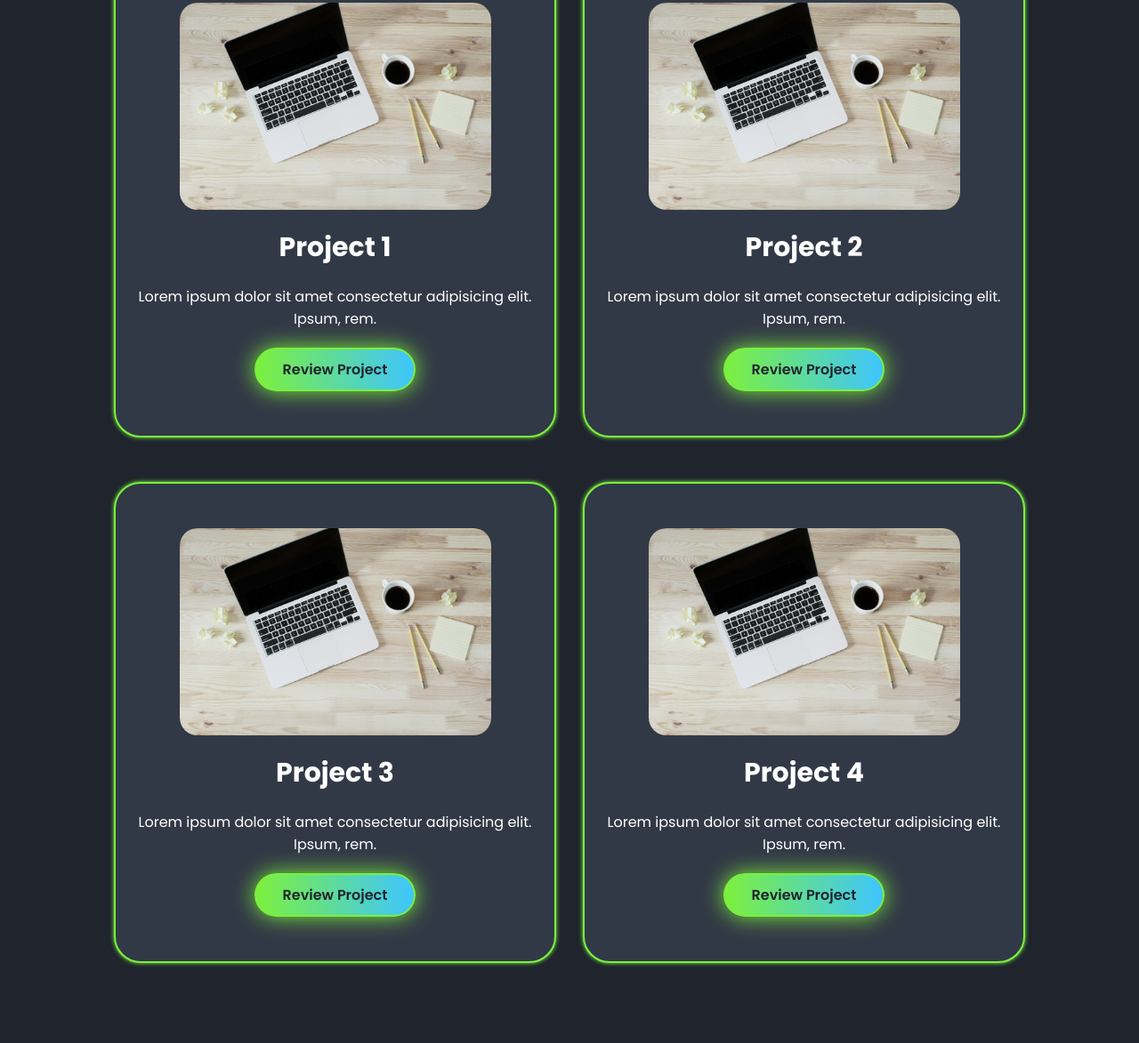
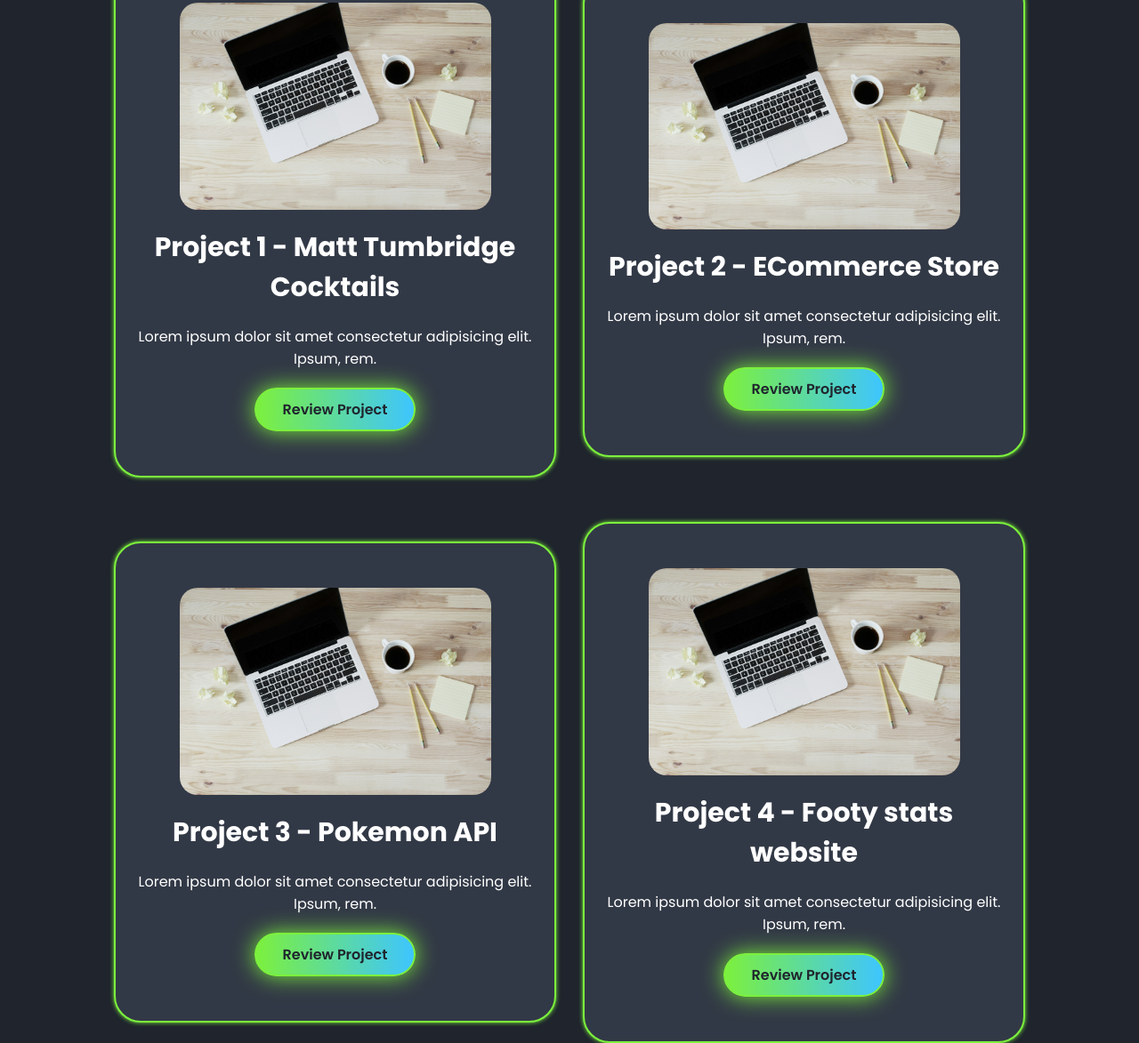
Before and after one commit to Deano1592/dean-ridgwell-portfolio, a plain HTML site: page index.html in a window 1280 px wide. Shown: the part 2321-3494 px from the top of the page at 89% size. Drawn offline with nearby package versions, Linux system fonts and the light colour scheme.

Commit message:
Tidying up

```diff
--- a/index.html
+++ b/index.html
@@ -96,7 +96,7 @@
       <div class="projects-container">
         <div class="project-card">
           <img src="images/wip-image.jpg" alt="project-1" />
-          <h3>Project 1</h3>
+          <h3>Project 1 - Matt Tumbridge Cocktails</h3>
           <p>
             Lorem ipsum dolor sit amet consectetur adipisicing elit. Ipsum, rem.
           </p>
@@ -105,7 +105,7 @@
 
         <div class="project-card">
           <img src="images/wip-image.jpg" alt="project-2" />
-          <h3>Project 2</h3>
+          <h3>Project 2 - ECommerce Store</h3>
           <p>
             Lorem ipsum dolor sit amet consectetur adipisicing elit. Ipsum, rem.
           </p>
@@ -114,7 +114,7 @@
 
         <div class="project-card">
           <img src="images/wip-image.jpg" alt="project-3" />
-          <h3>Project 3</h3>
+          <h3>Project 3 - Pokemon API</h3>
           <p>
             Lorem ipsum dolor sit amet consectetur adipisicing elit. Ipsum, rem.
           </p>
@@ -123,7 +123,7 @@
 
         <div class="project-card">
           <img src="images/wip-image.jpg" alt="project-4" />
-          <h3>Project 4</h3>
+          <h3>Project 4 - Footy stats website</h3>
           <p>
             Lorem ipsum dolor sit amet consectetur adipisicing elit. Ipsum, rem.
           </p>
```
